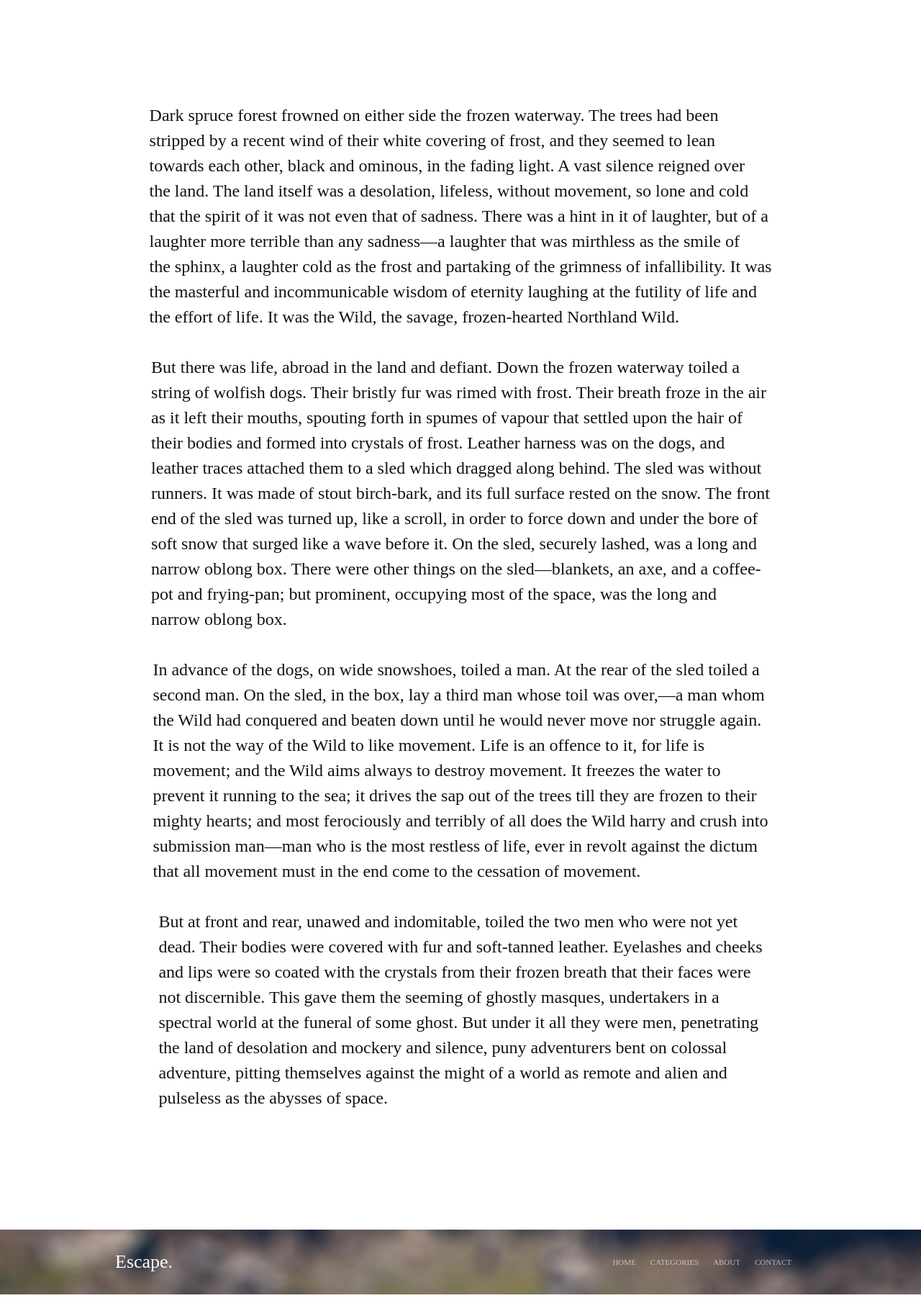
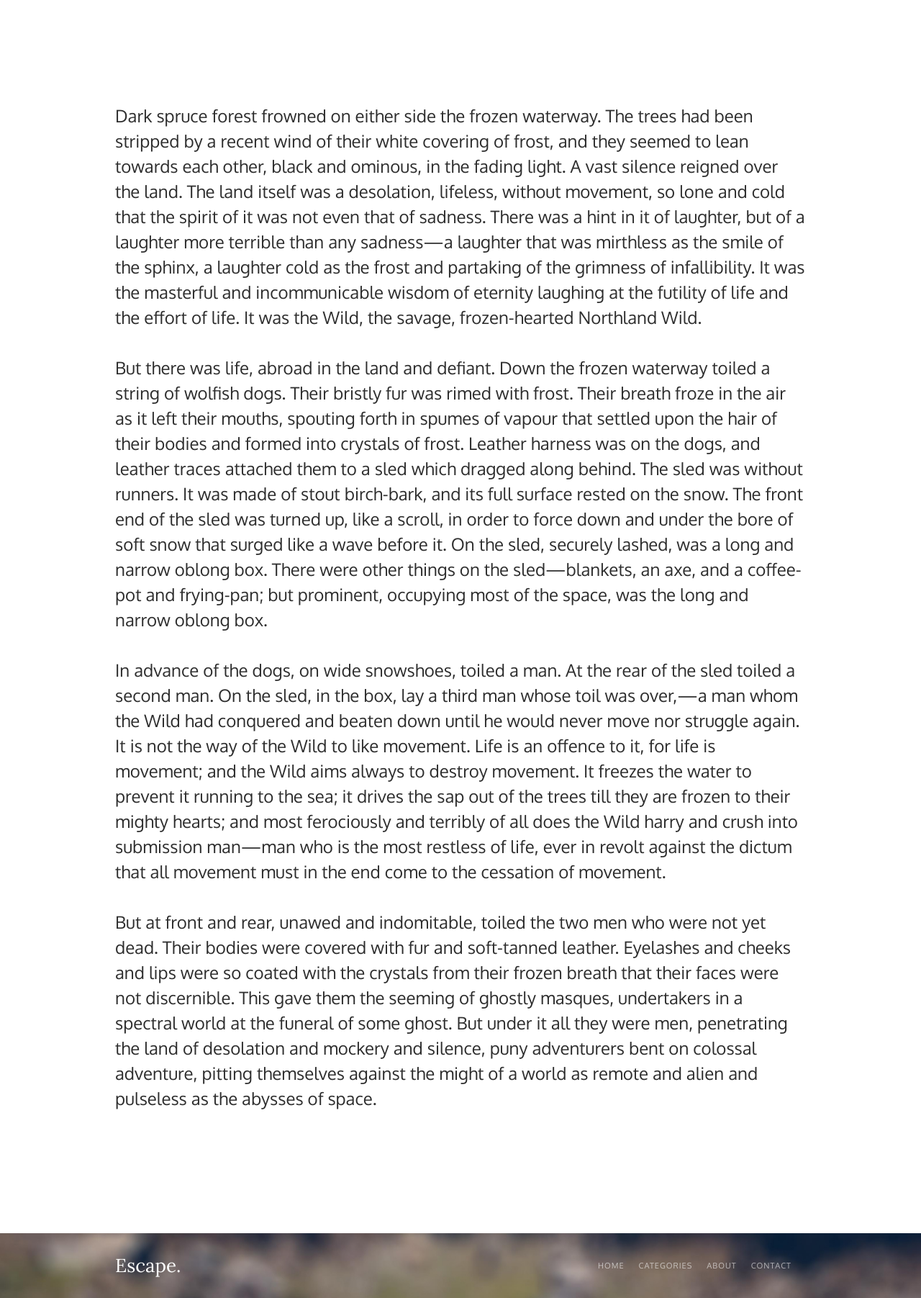
Before and after one commit to NikitaDudinov/first_lab, a PHP site: page /the-road-ahead.html in a window 1280 px wide. Shown: the part 896-2699 px from the top of the page at 72% size. Run offline with PHP 8.4, Linux system fonts and the light colour scheme.

Commit message:
Исправил все недочеты

```diff
--- a/lw1/style.css
+++ b/lw1/style.css
@@ -13,6 +13,7 @@
     margin: 0 auto;
     padding-bottom: 89px;
 }
+
 .header_text {
     display: flex;
     justify-content: space-between;
@@ -20,19 +21,32 @@
     padding-top: 20px;
     padding-bottom: 28px;
 }
+
 .navigation ul {
     display: flex;
 }
+
 .navigation ul li {
     padding-right: 41px;
+}
+
+.navigation ul li a {
     font-size: 12px;
+    font-weight: 400;
     line-height: 20px;
+    letter-spacing: 0.6px;
+    text-align: left;
 }
+
 .logo {
+    font-family: "Lora";
+    font-size: 26px;
     font-weight: 400;
-    font-size: 26px;
     line-height: 26px;
+    text-align: left;
+
 }
+
 .headline {
     display: flex;
     flex-direction: column;
@@ -41,18 +55,24 @@
     margin: 0 auto;
     height: 160px;
 }
+
 .name {
+    font-family: "Lora";
+    font-size: 50px;
     font-weight: 400;
-    font-size: 50px;
     line-height: 51px;
+    letter-spacing: 2px;
+    text-align: center;
 }
 
 .description {
+    padding-top: 20px;
+    font-size: 17px;
     font-weight: 400;
-    font-size: 17px;
     line-height: 20px;
-    padding-top: 20px;
+    text-align: center;
 }
+
 .image {
     margin: 38px auto 140px auto;
     width: 100%;
@@ -61,19 +81,18 @@
 
 .article {
     margin: 0 auto 135px auto;
-    max-height: 1430px;
+    min-height: 1430px;
     max-width: 960px;
+}
 
+.article p {
+    font-size: 24px;
+    font-weight: 400;
+    line-height: 35px;
+    letter-spacing: 0em;
+    text-align: left;
 }
-.article p {
-    display: flex;
-    justify-content: center;
-    align-items: center;
-    font-weight: 400;
-    font-size: 24px;
-    line-height: 35px;
-    color: #101315;
-}
+
 .menu {
     display: flex;
     justify-content: center;
@@ -94,9 +113,11 @@
 }
 
 .logo_end {
+    font-family: "Lora";
+    font-size: 26px;
     font-weight: 400;
-    font-size: 26px;
     line-height: 26px;
+    text-align: left;
     color: #FFF;
 }
 
@@ -104,10 +125,13 @@
     display: flex;
 
 }
+
 .navigation_end ul li a{
     padding-right: 20px;
+    font-size: 11px;
     font-weight: 400;
-    font-size: 11px;
     line-height: 26px;
+    letter-spacing: 1px;
+    text-align: right;
     color: rgba(255, 255, 255, 0.6);
 }
--- a/lw1/the-road-ahead.html
+++ b/lw1/the-road-ahead.html
@@ -4,6 +4,10 @@
     <meta charset="UTF-8">
     <meta name="viewport" content="width=device-width, initial-scale=1.0">
     <link rel="stylesheet" href="style.css">
+    <link rel="preconnect" href="https://fonts.googleapis.com">
+    <link rel="preconnect" href="https://fonts.gstatic.com" crossorigin>
+    <link href="https://fonts.googleapis.com/css2?family=Oxygen:wght@300;400;700&display=swap" rel="stylesheet">
+    <link href="https://fonts.googleapis.com/css2?family=Lora:ital,wght@0,400..700;1,400..700&display=swap" rel="stylesheet">
     <title>First_lab</title>
 </head>
 <body>
@@ -32,6 +36,7 @@
             </div>
         </div>
     </header>
+    <main>
         <div class="headline">
             <div class="name">
                 The Road Ahead
@@ -40,13 +45,15 @@
                 The road might be paved - it might not be
             </div>
         </div>
-    <img class="image" src="../lw1/images/IMAGE.jpg" alt="dsfsd">
+        <img class="image" src="../lw1/images/IMAGE.jpg" alt="image">
         <div class="article">
-        <p>Dark spruce forest frowned on either side the frozen waterway. The trees had been <br>stripped by a recent wind of their white covering of frost, and they seemed to lean <br>towards each other, black and ominous, in the fading light. A vast silence reigned over <br>the land. The land itself was a desolation, lifeless, without movement, so lone and cold <br>that the spirit of it was not even that of sadness. There was a hint in it of laughter, but of a <br>laughter more terrible than any sadness—a laughter that was mirthless as the smile of <br>the sphinx, a laughter cold as the frost and partaking of the grimness of infallibility. It was <br>the masterful and incommunicable wisdom of eternity laughing at the futility of life and <br>the effort of life. It was the Wild, the savage, frozen-hearted Northland Wild.<br><br></p>
-        <p>But there was life, abroad in the land and defiant. Down the frozen waterway toiled a <br>string of wolfish dogs. Their bristly fur was rimed with frost. Their breath froze in the air <br>as it left their mouths, spouting forth in spumes of vapour that settled upon the hair of <br>their bodies and formed into crystals of frost. Leather harness was on the dogs, and <br>leather traces attached them to a sled which dragged along behind. The sled was without <br>runners. It was made of stout birch-bark, and its full surface rested on the snow. The front <br>end of the sled was turned up, like a scroll, in order to force down and under the bore of <br>soft snow that surged like a wave before it. On the sled, securely lashed, was a long and <br>narrow oblong box. There were other things on the sled—blankets, an axe, and a coffee-<br>pot and frying-pan; but prominent, occupying most of the space, was the long and <br>narrow oblong box.<br><br></p>
-        <p>In advance of the dogs, on wide snowshoes, toiled a man. At the rear of the sled toiled a <br>second man. On the sled, in the box, lay a third man whose toil was over,—a man whom <br>the Wild had conquered and beaten down until he would never move nor struggle again. <br>It is not the way of the Wild to like movement. Life is an offence to it, for life is <br>movement; and the Wild aims always to destroy movement. It freezes the water to <br>prevent it running to the sea; it drives the sap out of the trees till they are frozen to their <br>mighty hearts; and most ferociously and terribly of all does the Wild harry and crush into <br>submission man—man who is the most restless of life, ever in revolt against the dictum <br>that all movement must in the end come to the cessation of movement.<br><br></p>
-        <p>But at front and rear, unawed and indomitable, toiled the two men who were not yet <br>dead. Their bodies were covered with fur and soft-tanned leather. Eyelashes and cheeks <br>and lips were so coated with the crystals from their frozen breath that their faces were <br>not discernible. This gave them the seeming of ghostly masques, undertakers in a <br>spectral world at the funeral of some ghost. But under it all they were men, penetrating <br>the land of desolation and mockery and silence, puny adventurers bent on colossal <br>adventure, pitting themselves against the might of a world as remote and alien and <br>pulseless as the abysses of space.<br><br></p>
+            <p>Dark spruce forest frowned on either side the frozen waterway. The trees had been stripped by a recent wind of their white covering of frost, and they seemed to lean towards each other, black and ominous, in the fading light. A vast silence reigned over the land. The land itself was a desolation, lifeless, without movement, so lone and cold that the spirit of it was not even that of sadness. There was a hint in it of laughter, but of a laughter more terrible than any sadness—a laughter that was mirthless as the smile of the sphinx, a laughter cold as the frost and partaking of the grimness of infallibility. It was the masterful and incommunicable wisdom of eternity laughing at the futility of life and the effort of life. It was the Wild, the savage, frozen-hearted Northland Wild.<br><br></p>
+            <p>But there was life, abroad in the land and defiant. Down the frozen waterway toiled a string of wolfish dogs. Their bristly fur was rimed with frost. Their breath froze in the air as it left their mouths, spouting forth in spumes of vapour that settled upon the hair of their bodies and formed into crystals of frost. Leather harness was on the dogs, and leather traces attached them to a sled which dragged along behind. The sled was without runners. It was made of stout birch-bark, and its full surface rested on the snow. The front end of the sled was turned up, like a scroll, in order to force down and under the bore of soft snow that surged like a wave before it. On the sled, securely lashed, was a long and narrow oblong box. There were other things on the sled—blankets, an axe, and a coffee-pot and frying-pan; but prominent, occupying most of the space, was the long and narrow oblong box.<br><br></p>
+            <p>In advance of the dogs, on wide snowshoes, toiled a man. At the rear of the sled toiled a second man. On the sled, in the box, lay a third man whose toil was over,—a man whom the Wild had conquered and beaten down until he would never move nor struggle again. It is not the way of the Wild to like movement. Life is an offence to it, for life is movement; and the Wild aims always to destroy movement. It freezes the water to prevent it running to the sea; it drives the sap out of the trees till they are frozen to their mighty hearts; and most ferociously and terribly of all does the Wild harry and crush into submission man—man who is the most restless of life, ever in revolt against the dictum that all movement must in the end come to the cessation of movement.<br><br></p>
+            <p>But at front and rear, unawed and indomitable, toiled the two men who were not yet dead. Their bodies were covered with fur and soft-tanned leather. Eyelashes and cheeks and lips were so coated with the crystals from their frozen breath that their faces were not discernible. This gave them the seeming of ghostly masques, undertakers in a spectral world at the funeral of some ghost. But under it all they were men, penetrating the land of desolation and mockery and silence, puny adventurers bent on colossal adventure, pitting themselves against the might of a world as remote and alien and pulseless as the abysses of space.<br><br></p>
         </div>
+    </main>
+    <footer>
         <div class="menu">
             <div class="selection_panel">
                 <div class="logo_end">
@@ -70,5 +77,6 @@
                 </nav>
             </div>
         </div>
+    </footer>
 </body>
 </html>
```
Lines whose indentation alone changed are shown as unchanged.
